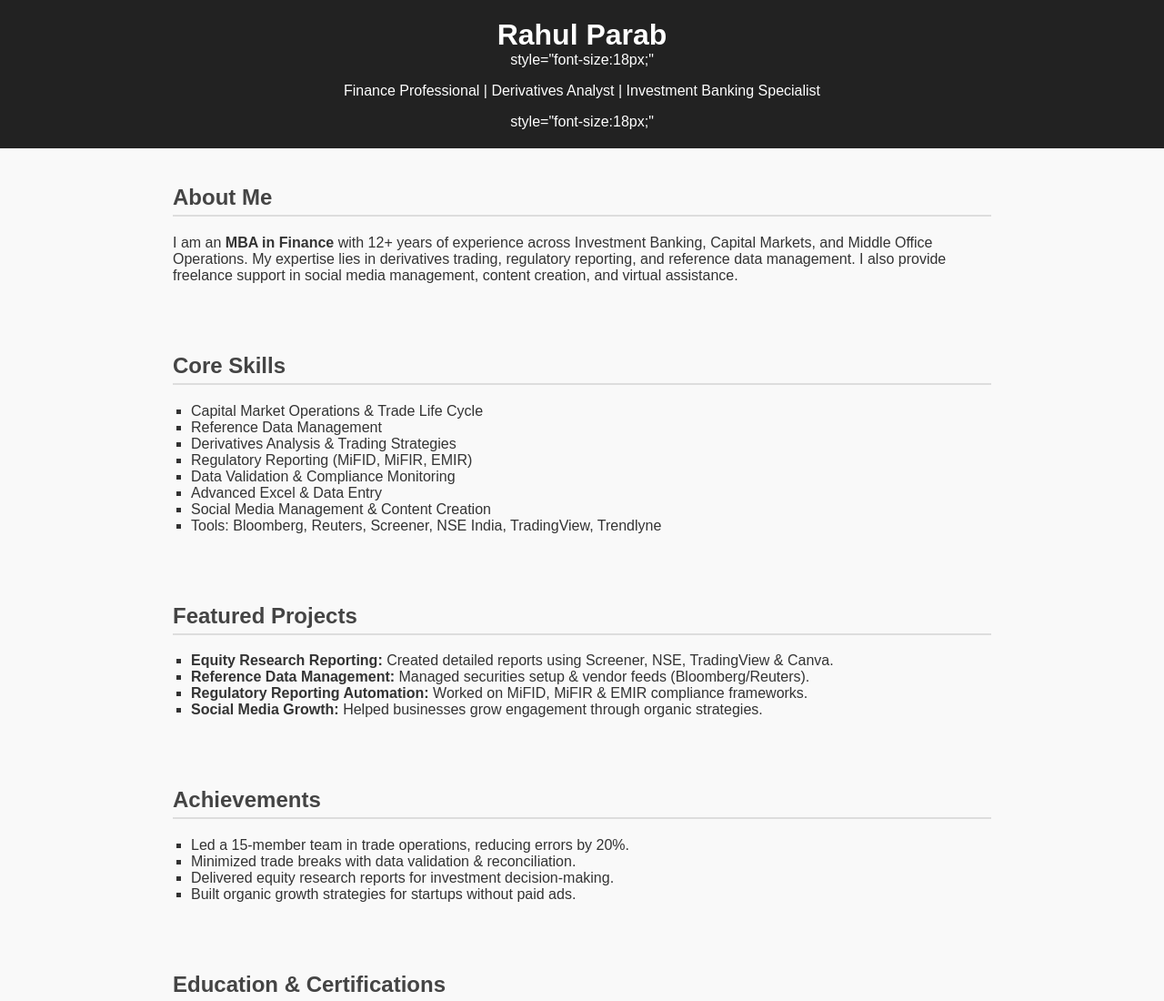
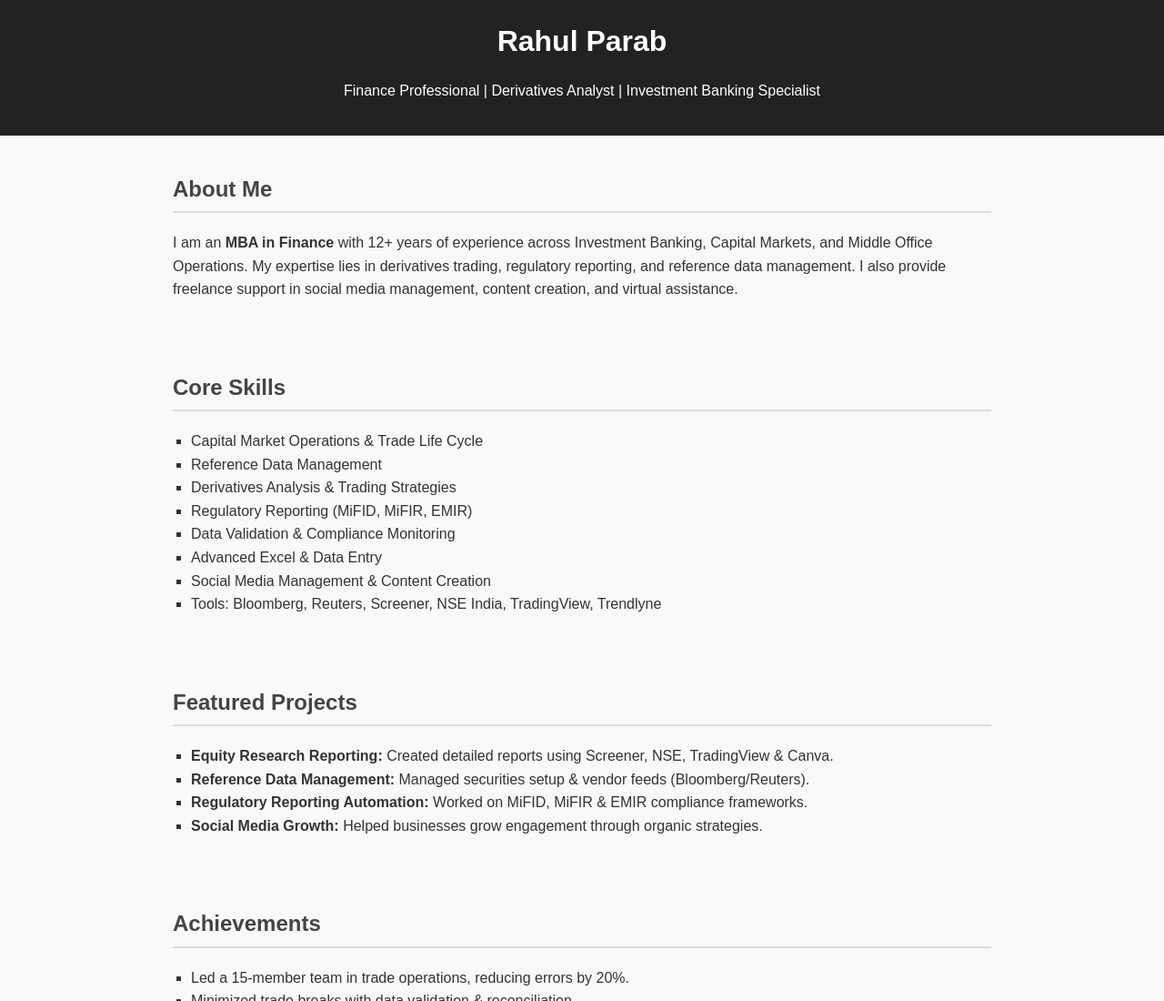
Before and after one commit to rahulparab21/rahulparab21.github.io, a plain HTML site: page index.html in a window 1280 px wide. Shown: the top 1100 px of the page at 91% size. Drawn offline with Linux system fonts and the light colour scheme.

Commit message:
Update index.html

```diff
--- a/index.html
+++ b/index.html
@@ -7,7 +7,6 @@
   <style>
     body {
       font-family: Arial, sans-serif;
-      style="font-size:18px;"
       line-height: 1.6;
       margin: 0;
       padding: 0;
@@ -53,10 +52,8 @@
 <body>
   <header>
     <h1>Rahul Parab</h1>
-    style="font-size:18px;"
     <p>Finance Professional | Derivatives Analyst | Investment Banking Specialist</p>
-    style="font-size:18px;"
-  </header>
+    </header>
 
   <section>
     <h2>About Me</h2>
```
